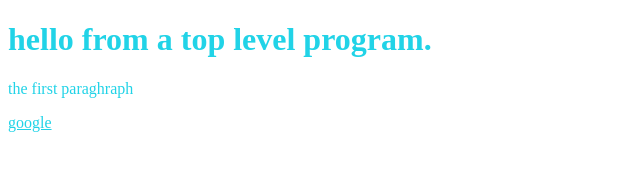
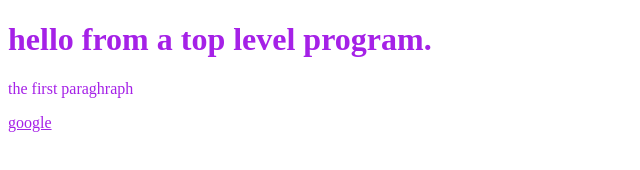
Before and after one commit to lookasperofo/the-html, a plain HTML site: page index.html in a window 1280 px wide. Shown: the whole page, without its empty margins (0-640 px from the left). Drawn offline with Linux system fonts and the light colour scheme.

Commit message:
change old cyan color to purple color

```diff
--- a/style.css
+++ b/style.css
@@ -1,3 +1,3 @@
 *{
-    color: #21d3e7;
+    color: #a521e7;
 }
```
